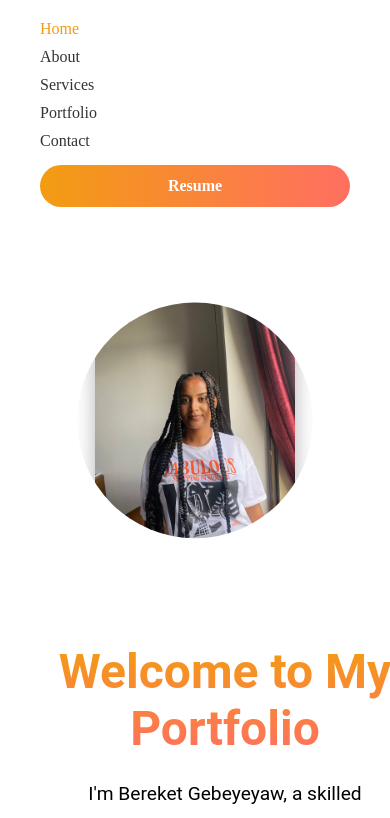
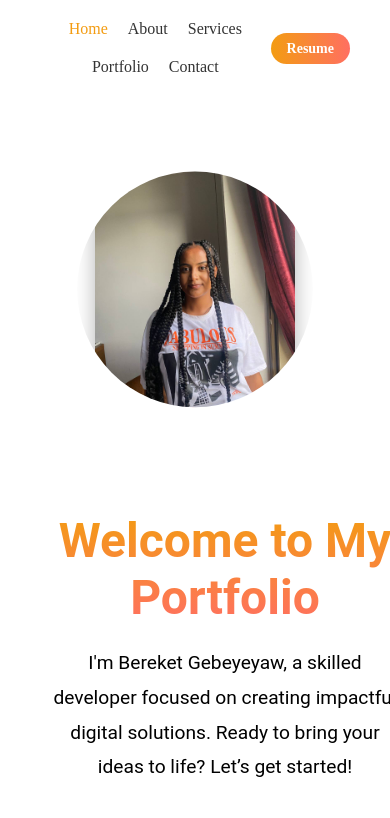
Before and after one commit to Bereketgebeyaw/Bereket-Gebeyaw, a React (Vite) app: page / in a window 390 px wide. Shown: the top 818 px of the page. Built offline with nearby package versions, Linux system fonts and the light colour scheme.

Commit message:
updated version

```diff
--- a/src/styles/Navbar.css
+++ b/src/styles/Navbar.css
@@ -10,6 +10,7 @@ nav {
   display: flex;
   justify-content: space-between;
   align-items: center;
+  flex-wrap: wrap; /* Allow wrapping on small screens */
 }
 
 ul {
@@ -18,6 +19,7 @@ ul {
   gap: 20px;
   padding: 0;
   margin: 0;
+  flex-wrap: wrap;
 }
 
 ul li a {
@@ -30,6 +32,10 @@ ul li a {
   color: #f39c12;
 }
 
+.resume-button {
+  margin-left: auto;
+}
+
 .resume-button a {
   padding: 10px 20px;
   background: linear-gradient(90deg, #f39c12, #ff6f61);
@@ -38,37 +44,31 @@ ul li a {
   border-radius: 25px;
   font-weight: 600;
   transition: background 0.3s ease, transform 0.2s;
+  white-space: nowrap; /* Prevent text from wrapping */
 }
 
 .resume-button a:hover {
   transform: translateY(-2px);
   background: linear-gradient(90deg, #ff6f61, #f39c12);
 }
-/* ... your existing styles ... */
 
+/* ✅ Keep horizontal layout on mobile but adapt spacing */
 @media (max-width: 768px) {
   .navbar-container {
-    flex-direction: column;
-    align-items: flex-start;
-    gap: 15px;
+    padding: 0;
   }
 
   ul {
-    flex-direction: column;
-    width: 100%;
-    gap: 10px;
+    justify-content: center;
+    flex: 1;
   }
 
   .resume-button {
-    width: 100%;
-    display: flex;
-    justify-content: center;
+    margin-left: auto;
   }
 
   .resume-button a {
-    width: 100%;
-    text-align: center;
-    padding: 12px;
-    font-size: 16px;
+    padding: 8px 16px;
+    font-size: 14px;
   }
 }
```
